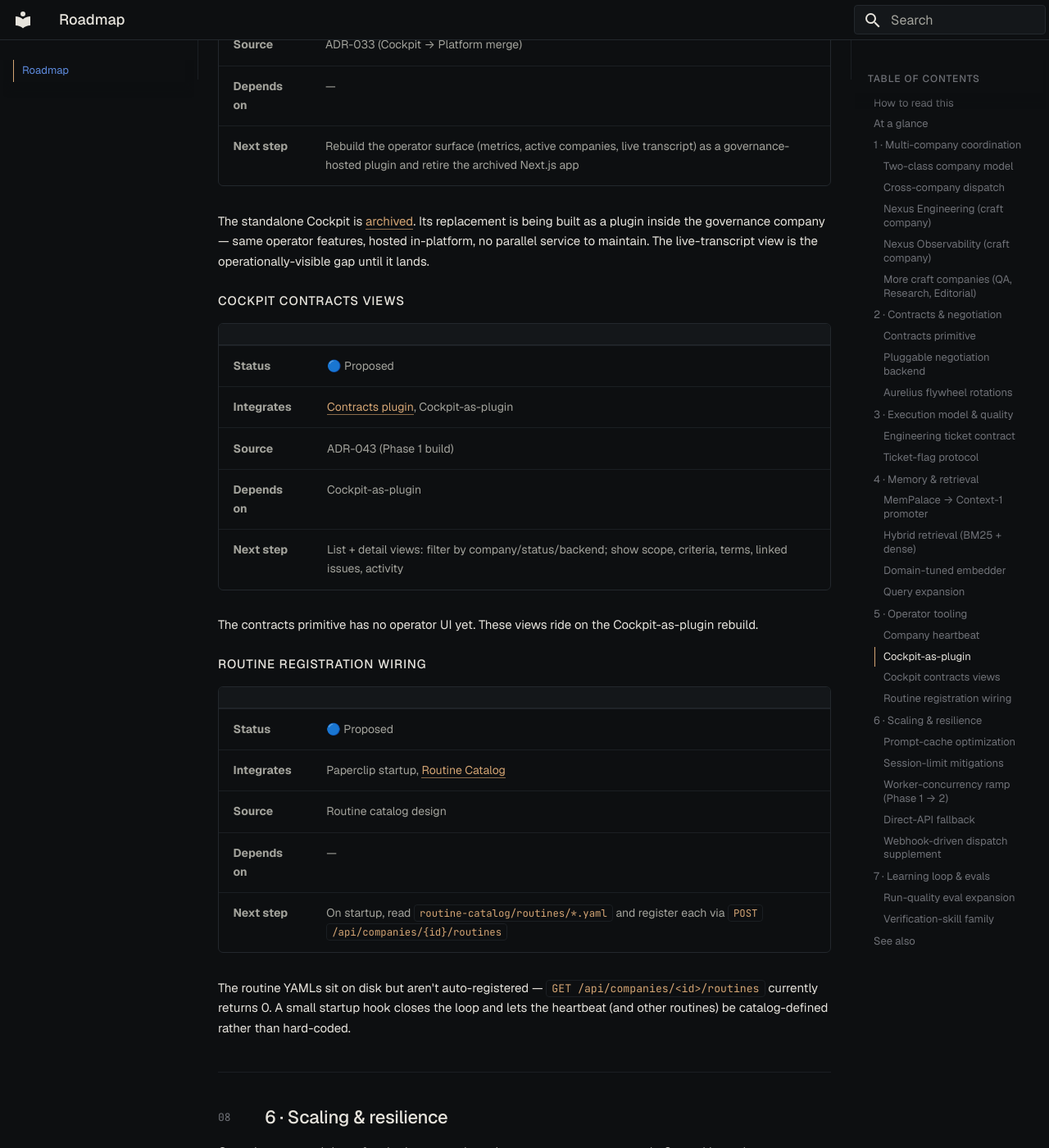
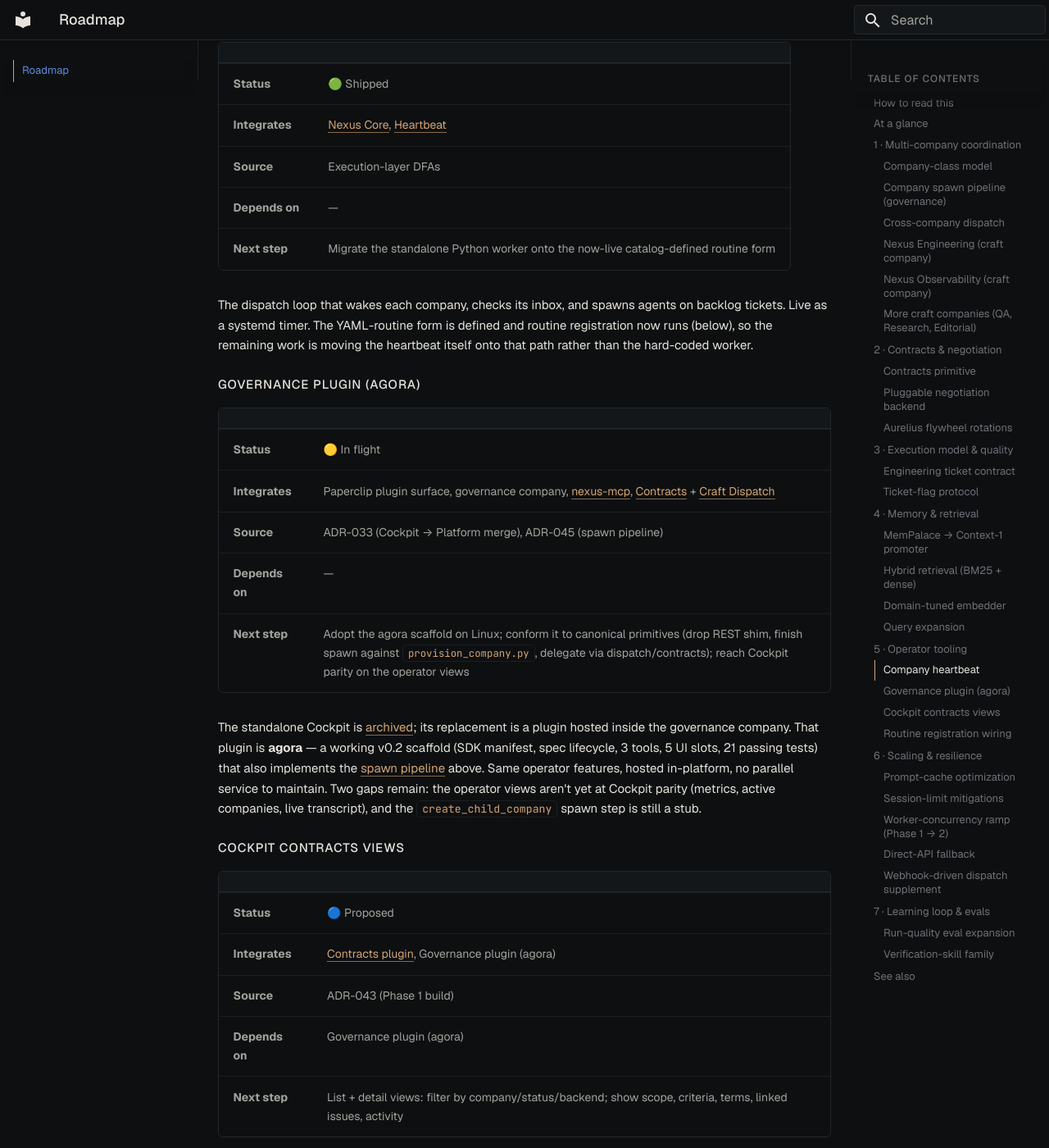
Before and after one commit to nexus-holdings/nexus-docs, an MkDocs documentation site: the page built from docs/roadmap.md, in a window 1280 px wide and 1400 px high, scrolled down 9882 px. Shown: the whole window at 82% size. Built offline with MkDocs 1.6.1 and Material for MkDocs 9.7.7, drawn with Linux system fonts in a browser that asks for light colours; some of the changed text lies outside the part shown.

Commit message:
docs(roadmap): accuracy pass against the live deployment
Corrections verified against the running substrate:
- Ticket-flag protocol (ADR-042): Proposed -> Shipped (skill_flags helper +
  read/write path + tests live)
- Routine registration wiring: Proposed -> Shipped (bootstrap_routines.py
  registers the catalog; the "returns 0" claim was stale; fix routine-catalog.md too)
- Cross-company dispatch: flow-back is implemented (flowback.js); next step is
  only the ADR-038 schema, not "verify flow-back"
- Three-class model reflected in Theme 1 narrative + label sweep (two-class ->
  company-class), keeping the page URL
- New "Company spawn pipeline (governance)" card citing the now-accepted ADR-045
- "Cockpit-as-plugin" reframed to "Governance plugin (agora)" — names the real
  scaffold, cites ADR-045, threads to the spawn-pipeline card
- Recompute the at-a-glance rollup (themes 1, 3, 5 shifted) and bump the date

Aurelius flywheel rotations left at In-flight — the one status with no fresh
evidence to recategorize.

Co-Authored-By: Claude Opus 4.8 (1M context) <noreply@anthropic.com>

```diff
--- a/docs/roadmap.md
+++ b/docs/roadmap.md
@@ -25,11 +25,11 @@ Every feature carries a status. The cut between stages is deliberate — anythin
 
 | Theme | 🟢 | 🟡 | 🔵 | ⚪ | Headline |
 |---|:--:|:--:|:--:|:--:|---|
-| [1 · Multi-company coordination](#1-multi-company-coordination) | 2 | 1 | 1 | 1 | Two-class model is the load-bearing structure; first craft company is live |
+| [1 · Multi-company coordination](#1-multi-company-coordination) | 3 | — | 2 | 1 | Three company classes; first craft company is live; governance spawn pipeline is accepted (ADR-045) |
 | [2 · Contracts & negotiation](#2-contracts-negotiation) | 1 | 1 | 1 | — | Contracts are a first-class primitive; external negotiation backend is the next unlock |
-| [3 · Execution model & quality](#3-execution-model-quality) | — | — | 2 | — | Formalising the implicit ticket contract so dispatch is verifiable |
+| [3 · Execution model & quality](#3-execution-model-quality) | 1 | — | 1 | — | Ticket flags are deterministic; formalising the implicit ticket contract is the remainder |
 | [4 · Memory & retrieval](#4-memory-retrieval) | 1 | — | 3 | — | Promoter is live; retrieval quality is the active research frontier |
-| [5 · Operator tooling](#5-operator-tooling) | 1 | 1 | 2 | — | Cockpit is being rebuilt as an in-platform plugin |
+| [5 · Operator tooling](#5-operator-tooling) | 2 | 1 | 1 | — | Routine registration is live; Cockpit is being rebuilt as the agora governance plugin |
 | [6 · Scaling & resilience](#6-scaling-resilience) | 1 | 1 | 2 | 1 | Concurrency is held at a Phase-1 brake, gated on observability |
 | [7 · Learning loop & evals](#7-learning-loop-evals) | — | — | 1 | 1 | Every postmortem should mint an eval; expanding that surface |
 
@@ -37,19 +37,31 @@ Every feature carries a status. The cut between stages is deliberate — anythin
 
 ## 1 · Multi-company coordination
 
-How the holding company decomposes into domain companies (which own a problem space) and craft companies (stateless execution), and how work crosses between them. See [Two-class companies](concepts/two-class-companies.md) for the concept.
+How the holding company decomposes into domain companies (which own a problem space), craft companies (stateless execution), and the governance company that directs them — and how work crosses between them. See [Company classes](concepts/two-class-companies.md) for the concept.
 
-### Two-class company model
+### Company-class model
 
 | | |
 |---|---|
 | **Status** | 🟢 Shipped |
-| **Integrates** | [Two-class companies](concepts/two-class-companies.md), [Companies](concepts/companies.md) |
+| **Integrates** | [Company classes](concepts/two-class-companies.md), [Companies](concepts/companies.md) |
 | **Source** | ADR-032, ADR-033 |
 | **Depends on** | — |
 | **Next step** | Finish migrating residual engineer roles out of domain companies into the Engineering craft (restructure Phases B–E) |
 
-Domain companies (Aurelius, Lighthouse) own context and decompose goals into tickets; craft companies execute statelessly. This is the organising principle the rest of the substrate rolls up to. The model is accepted and live; the physical restructuring of older companies is the in-flight remainder.
+Three classes: domain companies (Aurelius, Lighthouse) own context and decompose goals into tickets; craft companies execute statelessly; the governance company (Nexus Holdings) directs the whole. This is the organising principle the rest of the substrate rolls up to. The model is accepted and live; the physical restructuring of older companies is the in-flight remainder.
+
+### Company spawn pipeline (governance)
+
+| | |
+|---|---|
+| **Status** | 🔵 Proposed |
+| **Integrates** | Governance plugin ([agora](#governance-plugin-agora), Theme 5), [Craft Dispatch plugin](components/plugins/craft-dispatch.md), [Contracts plugin](components/plugins/contracts.md) |
+| **Source** | ADR-045 (accepted) |
+| **Depends on** | Company-class model; canonical provisioning (`provision_company.py`) |
+| **Next step** | Finish the `create_child_company` stub against canonical provisioning; wire delegation through dispatch + contracts |
+
+The codified path for the governance class to *grow the org chart*: a spec arrives, the C-suite drafts an implementation proposal, a human approves, and the governance company spawns child companies and delegates the initial work under contracts. ADR-045 is accepted; a working scaffold (agora) exists with the spec lifecycle and 21 passing tests, but the spawn step is still a stub. Sits above flat-dispatch — genesis, not routine routing.
 
 ### Cross-company dispatch
 
@@ -59,9 +71,9 @@ Domain companies (Aurelius, Lighthouse) own context and decompose goals into tic
 | **Integrates** | [Craft Dispatch plugin](components/plugins/craft-dispatch.md) |
 | **Source** | ADR-037 |
 | **Depends on** | ADR-038 (Engineering Ticket Contract) for schema validation |
-| **Next step** | Verify flow-back on final transitions; tighten the dispatched-ticket schema once ADR-038 lands |
+| **Next step** | Tighten the dispatched-ticket schema once ADR-038 lands |
 
-The `craft_dispatch_ticket` tool lets a domain company file a well-formed ticket into a craft company with full context and a reverse link (`origin_kind`/`origin_id`), and receive status flow-back on completion. The plugin and tool are live; schema validation hardens once the ticket contract is formalised.
+The `craft_dispatch_ticket` tool lets a domain company file a well-formed ticket into a craft company with full context and a reverse link (`origin_kind`/`origin_id`), and receive status flow-back on completion. The plugin, the tool, and flow-back on final transitions (`flowback.js`) are all live; the only remaining hardening is schema validation, which lands once the ticket contract (ADR-038) is formalised.
 
 ### Nexus Engineering (craft company)
 
@@ -70,7 +82,7 @@ The `craft_dispatch_ticket` tool lets a domain company file a well-formed ticket
 | **Status** | 🟢 Shipped |
 | **Integrates** | [Craft Dispatch plugin](components/plugins/craft-dispatch.md), [Agent Catalog](components/agent-catalog.md) |
 | **Source** | ADR-032, ADR-033 |
-| **Depends on** | Two-class model |
+| **Depends on** | Company-class model |
 | **Next step** | Route more domain work through it as the restructure completes |
 
 The first craft company — a stateless engineering execution engine. Receives spec or review tickets from domain companies, returns committed code. Provisioned and active.
@@ -97,7 +109,7 @@ A cross-cutting craft company that ensures every project has instrumentation, lo
 | **Depends on** | Multiple domain companies generating demand for each craft |
 | **Next step** | Wait for dispatch volume to justify the first additional craft, then design it |
 
-The two-class model only compounds when domains have several specialised crafts to dispatch to. QA, Research, and Editorial are the named candidates. Directional only — no design started.
+The company-class model only compounds when domains have several specialised crafts to dispatch to. QA, Research, and Editorial are the named candidates. Directional only — no design started.
 
 ---
 
@@ -163,13 +175,13 @@ Nexus Engineering currently relies on an *implicit* contract for what a well-for
 
 | | |
 |---|---|
-| **Status** | 🔵 Proposed |
+| **Status** | 🟢 Shipped |
 | **Integrates** | Paperclip issues (`execution_workspace_settings`), [ACP plugin](components/plugins/acp.md), skills |
 | **Source** | ADR-042 |
 | **Depends on** | — |
-| **Next step** | Implement the `skill_flags` helper and read path; the inferred-flag path (`PAPERCLIP_TASK_ID`) already exists |
+| **Next step** | Broaden the set of skills that read flags as new deterministic hand-offs are needed |
 
-Structured JSON flags on a ticket make skill execution deterministic — e.g. a flag telling the inbox skill to pick up a specific ticket rather than re-running triage. The design is locked; the explicit-flag read path is the implementation gap.
+Structured JSON flags on a ticket make skill execution deterministic — e.g. a flag telling the inbox skill to pick up a specific ticket rather than re-running triage. The `skill_flags` helper, the read/write path (`nexus-core/nexus/execution/skill_flags.py`), and the inferred-flag path (`PAPERCLIP_TASK_ID`) are all live and covered by tests.
 
 ---
 
@@ -239,45 +251,45 @@ The operator surface and the recurring-task machinery that keeps companies ticki
 | **Integrates** | [Nexus Core](components/nexus-core.md), [Heartbeat](concepts/heartbeat.md) |
 | **Source** | Execution-layer DFAs |
 | **Depends on** | — |
-| **Next step** | Move from the standalone Python worker to the catalog-defined routine once registration wiring lands (below) |
+| **Next step** | Migrate the standalone Python worker onto the now-live catalog-defined routine form |
 
-The dispatch loop that wakes each company, checks its inbox, and spawns agents on backlog tickets. Live as a systemd timer; the YAML-routine form is defined and the wiring to auto-register it is the remaining gap.
+The dispatch loop that wakes each company, checks its inbox, and spawns agents on backlog tickets. Live as a systemd timer. The YAML-routine form is defined and routine registration now runs (below), so the remaining work is moving the heartbeat itself onto that path rather than the hard-coded worker.
 
-### Cockpit-as-plugin
+### Governance plugin (agora)
 
 | | |
 |---|---|
 | **Status** | 🟡 In flight |
-| **Integrates** | Paperclip plugin surface, governance company, [nexus-mcp](components/nexus-mcp.md) |
-| **Source** | ADR-033 (Cockpit → Platform merge) |
+| **Integrates** | Paperclip plugin surface, governance company, [nexus-mcp](components/nexus-mcp.md), [Contracts](components/plugins/contracts.md) + [Craft Dispatch](components/plugins/craft-dispatch.md) |
+| **Source** | ADR-033 (Cockpit → Platform merge), ADR-045 (spawn pipeline) |
 | **Depends on** | — |
-| **Next step** | Rebuild the operator surface (metrics, active companies, live transcript) as a governance-hosted plugin and retire the archived Next.js app |
+| **Next step** | Adopt the agora scaffold on Linux; conform it to canonical primitives (drop REST shim, finish spawn against `provision_company.py`, delegate via dispatch/contracts); reach Cockpit parity on the operator views |
 
-The standalone Cockpit is [archived](components/cockpit.md). Its replacement is being built as a plugin inside the governance company — same operator features, hosted in-platform, no parallel service to maintain. The live-transcript view is the operationally-visible gap until it lands.
+The standalone Cockpit is [archived](components/cockpit.md); its replacement is a plugin hosted inside the governance company. That plugin is **agora** — a working v0.2 scaffold (SDK manifest, spec lifecycle, 3 tools, 5 UI slots, 21 passing tests) that also implements the [spawn pipeline](#company-spawn-pipeline-governance) above. Same operator features, hosted in-platform, no parallel service to maintain. Two gaps remain: the operator views aren't yet at Cockpit parity (metrics, active companies, live transcript), and the `create_child_company` spawn step is still a stub.
 
 ### Cockpit contracts views
 
 | | |
 |---|---|
 | **Status** | 🔵 Proposed |
-| **Integrates** | [Contracts plugin](components/plugins/contracts.md), Cockpit-as-plugin |
+| **Integrates** | [Contracts plugin](components/plugins/contracts.md), Governance plugin (agora) |
 | **Source** | ADR-043 (Phase 1 build) |
-| **Depends on** | Cockpit-as-plugin |
+| **Depends on** | Governance plugin (agora) |
 | **Next step** | List + detail views: filter by company/status/backend; show scope, criteria, terms, linked issues, activity |
 
-The contracts primitive has no operator UI yet. These views ride on the Cockpit-as-plugin rebuild.
+The contracts primitive has no operator UI yet. These views ride on the Governance plugin (agora) operator surface.
 
 ### Routine registration wiring
 
 | | |
 |---|---|
-| **Status** | 🔵 Proposed |
+| **Status** | 🟢 Shipped |
 | **Integrates** | Paperclip startup, [Routine Catalog](components/routine-catalog.md) |
 | **Source** | Routine catalog design |
 | **Depends on** | — |
-| **Next step** | On startup, read `routine-catalog/routines/*.yaml` and register each via `POST /api/companies/{id}/routines` |
+| **Next step** | Migrate the heartbeat worker onto a catalog-defined routine now that registration is live |
 
-The routine YAMLs sit on disk but aren't auto-registered — `GET /api/companies/<id>/routines` currently returns 0. A small startup hook closes the loop and lets the heartbeat (and other routines) be catalog-defined rather than hard-coded.
+`bootstrap_routines.py` reads `routine-catalog/routines/*.yaml` and registers each via `POST /api/companies/{id}/routines` — so `GET /api/companies/<id>/routines` returns the catalog-defined set rather than 0. The loop is closed; routines can now be catalog-defined rather than hard-coded.
 
 ---
 
@@ -384,5 +396,5 @@ This roadmap is curated from the ADR stream, the design docs, and the live deplo
 - [Decisions Index](concepts/decisions-index.md) — every ADR, grouped by theme; the formal record behind these entries
 - [The Flywheel](architecture/flywheel.md) — the thesis the roadmap rolls up to
 - [Layers Overview](architecture/layers-overview.md) — where each item lands across the four layers
-- [Two-class companies](concepts/two-class-companies.md) — the organising principle behind Theme 1
+- [Company classes](concepts/two-class-companies.md) — the organising principle behind Theme 1
 - [FAQ](faq.md) — answers to first-week questions
```
Also changed, not shown: other parts of docs/roadmap.md (+1 -1 lines), docs/components/routine-catalog.md (+1 -1 lines).
